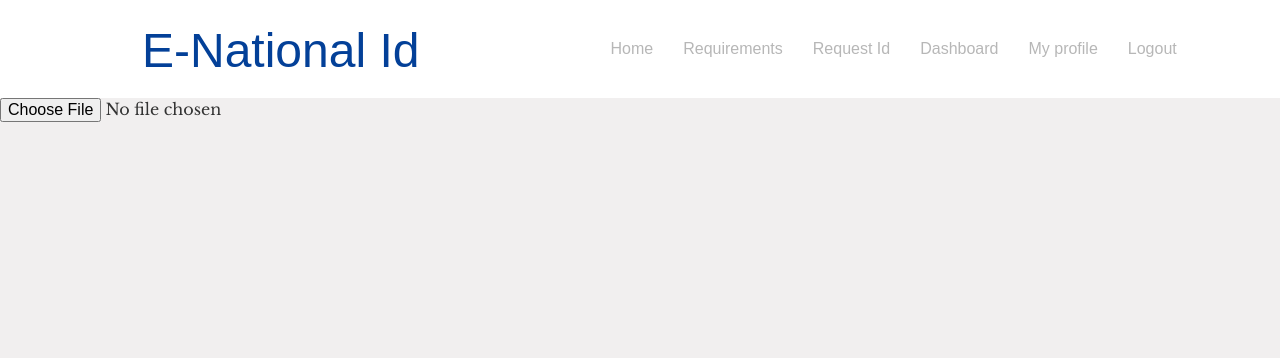
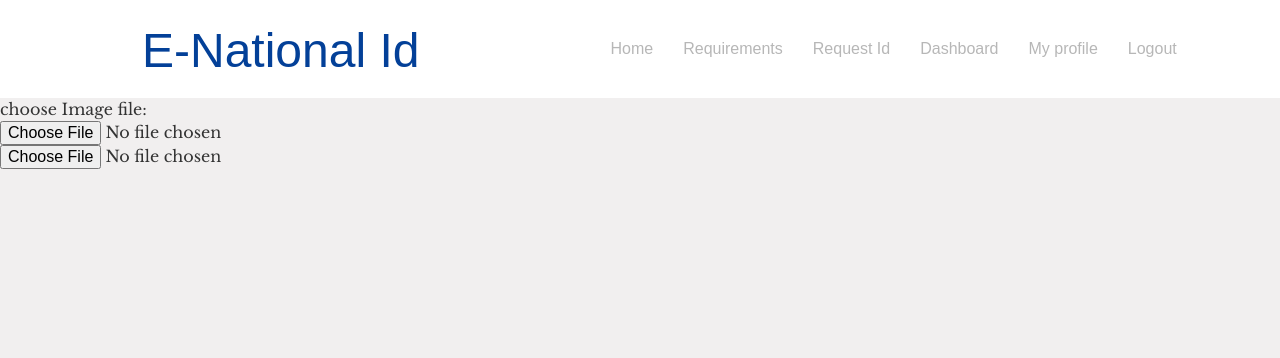
Before and after one commit to cizamihigo/nationalId, a PHP site: page /request.id.php in a window 1280 px wide. Shown: the top 358 px of the page. Run offline with PHP 8.4, Linux system fonts and the light colour scheme; the visitor is signed in with stand-in values (Sample User, id 1); some web fonts are replaced.

Commit message:
request start

```diff
--- a/request.id.php
+++ b/request.id.php
@@ -8,8 +8,15 @@
     if(isset($_SESSION['Email']))
     {
 ?>
-    <form action="" method="post">
-        <input type="file" name="" id="">
+    <form action="" method="post" id="frm-image-upload" action="confirmation.php" name ="formulaire" enctype ="multipart/form-data">
+        <div class="form-row">
+            <div>choose Image file:</div>
+            <div>
+                <input type="file" class="file-input" name="Photopass" id="">
+            </div>
+        </div>
+
+    <input type="file" name="" id="">
     </form>
 
 <?php
```
